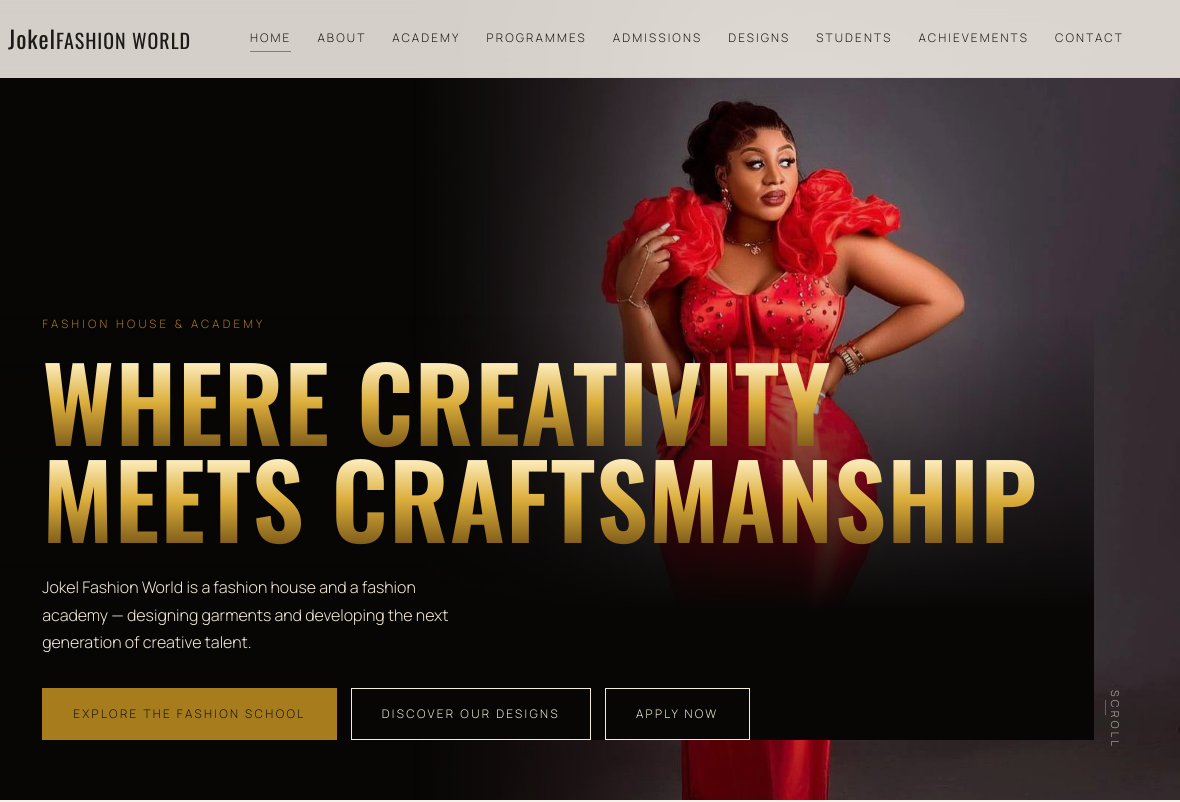
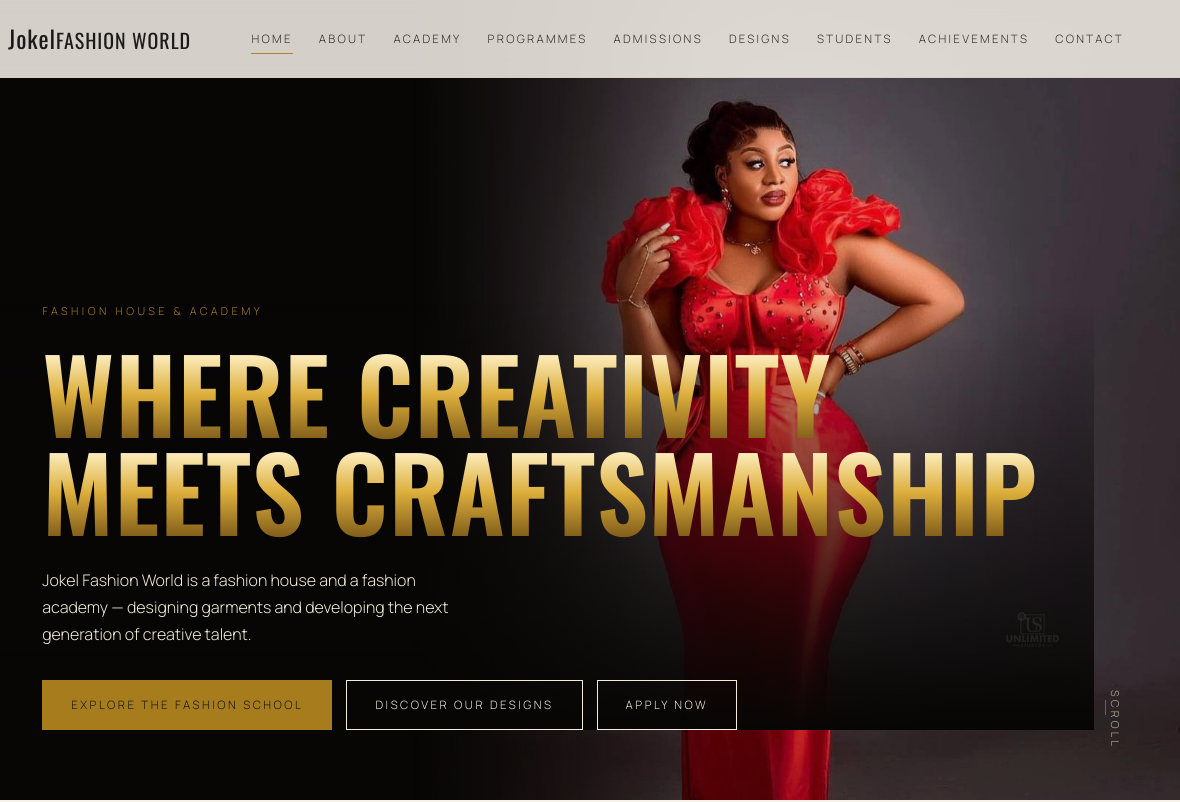
Before and after one commit to Jaytoobad/Jokel-Fashion-World, a website built with Vite: page index.html in a window 1280 px wide. Shown: the top 802 px of the page, 100-1280 px from the left. Built offline with nearby package versions, Linux system fonts and the light colour scheme.

Commit message:
feat: professional UI refinements — smoother hero reveals, polished nav/buttons, gallery hover lift, crossfade page transitions

```diff
--- a/src/main.js
+++ b/src/main.js
@@ -83,7 +83,7 @@ function route(){let p=location.pathname.replace(/^\/+|\/+$/g,'')||'home'; if(!R
 function go(){let h=route(); const want=h==='home'?'/':'/'+h; if(location.pathname!==want) history.replaceState(null,'',want+location.search); if(location.hash) history.replaceState(null,'',location.pathname+location.search); $("#m").innerHTML=R[h]();
   if(!$("#m").querySelector("h1")){$("#m").querySelector("h2")?.setAttribute("aria-level","1");$("#m").querySelector("h2")?.setAttribute("role","heading")}document.title=(h=="home"?"Jokel Fashion World — Fashion House & Academy":PAGES.find(p=>p[0]==h)[1]+" — Jokel Fashion World");
   document.querySelectorAll("nav a").forEach(a=>a.classList.toggle("on",a.dataset.p==h));
-  setMenu(false);scrollTo(0,0);if(!rm)$("#m").animate([{opacity:0,transform:"translateY(14px)"},{opacity:1,transform:"none"}],{duration:600,easing:"ease-out"});
+  setMenu(false);scrollTo(0,0);if(!rm){$("#m").style.opacity="0";$("#m").style.transform="translateY(12px)";requestAnimationFrame(()=>{$("#m").style.transition="all .7s cubic-bezier(.23,1,.32,1)";$("#m").style.opacity="1";$("#m").style.transform="translateY(0)";})}
   document.querySelectorAll(".rv").forEach(e=>io.observe(e.classList.contains("ph")?e.parentElement:e));document.querySelectorAll("video[data-amb]").forEach(v=>{v.controls=true; v.playsInline=true; v.preload=v.preload||'metadata'; v.dataset.amb="1"; if(!rm){ioV.observe(v);} });setupTileVideos(document);
   async function handleSubmit(form, endpoint, msgEl, successMsg) {
     const btn = form.querySelector('button[type="submit"]');
--- a/src/styles/main.css
+++ b/src/styles/main.css
@@ -9,6 +9,7 @@ html{scroll-padding-top:env(safe-area-inset-top,0px);scroll-behavior:smooth}
 *,*::before,*::after{box-sizing:inherit}
 
 body{margin:0;background:var(--bg);color:var(--ink);font:300 16px/1.7 var(--sans);overflow-x:hidden}
+main#m{position:relative;min-height:400px;transition:opacity .7s cubic-bezier(.23,1,.32,1),transform .7s cubic-bezier(.23,1,.32,1)}
 
 body::before{content:"";position:fixed;inset:0 0 auto;height:env(safe-area-inset-top,0px);background:var(--bg);z-index:60}
 
@@ -22,11 +23,11 @@ a{color:inherit;text-decoration:none}
 
 .w{max-width:1280px;margin:0 auto;padding:0 clamp(20px,5vw,56px)}
 
-.sec{padding:clamp(64px,10vw,140px) 0}
+.sec{padding:clamp(80px,12vw,160px) 0}
 
-.eye{font-size:.72rem;letter-spacing:.28em;text-transform:uppercase;color:var(--gold);margin-bottom:18px;display:block}
+.eye{font-size:.68rem;letter-spacing:.32em;text-transform:uppercase;color:var(--gold);margin-bottom:24px;display:block}
 
-p.lead{font-size:1.15rem;color:var(--mut);max-width:56ch}
+p.lead{font-size:1.1rem;color:var(--mut);max-width:60ch;line-height:1.6}
 
 header{position:fixed;top:env(safe-area-inset-top,0px);left:0;right:0;z-index:50;display:flex;justify-content:space-between;align-items:center;padding:18px clamp(20px,5vw,56px);background:color-mix(in srgb,var(--bg) 86%,transparent);backdrop-filter:blur(10px);border-bottom:1px solid var(--line)}
 
@@ -34,7 +35,7 @@ header{position:fixed;top:env(safe-area-inset-top,0px);left:0;right:0;z-index:50
 
 nav{display:flex;gap:26px}
 
-nav a{font-size:.74rem;letter-spacing:.18em;text-transform:uppercase;position:relative;padding:4px 0}
+nav a{font-size:.72rem;letter-spacing:.2em;text-transform:uppercase;position:relative;padding:6px 0;opacity:.9;transition:opacity .3s,color .3s}
 
 nav a::after{content:"";position:absolute;left:0;bottom:0;height:1px;width:100%;background:var(--gold);transform:scaleX(0);transform-origin:left;transition:transform .4s}
 
@@ -52,24 +53,23 @@ nav a:hover::after,nav a.on::after{transform:scaleX(1)}
 .logo,.burger{position:relative;z-index:2}
 header.open{background:transparent;border-color:transparent}
 header.open .logo,header.open .burger{color:var(--invt)}
-.btn{display:inline-block;padding:15px 30px;border:1px solid var(--ink);font-size:.74rem;letter-spacing:.2em;text-transform:uppercase;background:none;color:var(--ink);cursor:pointer;font-family:var(--sans);position:relative;overflow:hidden;transition:color .4s}
+.btn{display:inline-block;padding:14px 28px;border:1px solid var(--ink);font-size:.72rem;letter-spacing:.22em;text-transform:uppercase;background:none;color:var(--ink);cursor:pointer;font-family:var(--sans);position:relative;overflow:hidden;transition:color .4s}
 
-.btn::before{content:"";position:absolute;inset:0;background:var(--ink);transform:translateY(101%);transition:transform .4s;z-index:-1}
+.btn::before{content:"";position:absolute;inset:0;background:var(--ink);transform:translateY(101%);transition:transform .5s cubic-bezier(.23,1,.32,1);z-index:-1}
 
 .btn:hover{color:var(--bg)}.btn:hover::before{transform:none}
 
 .btn.g{background:var(--gold);border-color:var(--gold);color:#161513}.btn.g::before{background:var(--ink)}
-
 .row{display:flex;gap:14px;flex-wrap:wrap;margin-top:32px}
 
-.hero{min-height:100svh;display:grid;align-items:end;position:relative;background:var(--inv);color:var(--invt);overflow:hidden;padding:130px 0 60px}
+.hero{min-height:100svh;display:grid;align-items:end;position:relative;background:var(--inv);color:var(--invt);overflow:hidden;padding:120px 0 70px}
 
 .hero .ph{position:absolute;inset:-6% 0;opacity:.55}
 
 .hero .w{position:relative;z-index:1}
-.hero .w::before{content:"";position:absolute;inset:0;background:linear-gradient(to bottom,transparent 0%,var(--inv) 70%);z-index:-1}
+.hero .w::before{content:"";position:absolute;inset:0;background:linear-gradient(to bottom,transparent 0%,rgba(7,6,5,.6) 55%,var(--inv) 100%);z-index:-1}
 
-.hero .ln{display:block;overflow:hidden}.hero .ln span{display:inline-block;transform:translateY(105%);animation:up 1.2s .3s cubic-bezier(.2,.8,.2,1) forwards}
+.hero .ln{display:block;overflow:hidden}.hero .ln span{display:inline-block;transform:translateY(110%);animation:up 1.4s .4s cubic-bezier(.23,1,.32,1) forwards}
 
 .hero .ln:nth-child(2) span{animation-delay:.5s;font-style:italic;color:var(--gold)}
 
@@ -77,7 +77,7 @@ header.open .logo,header.open .burger{color:var(--invt)}
 
 .hero .btn.g{color:#161513;border-color:var(--gold)}
 
-.hero p{max-width:46ch;opacity:0;animation:fade 1.2s 1.1s forwards}
+.hero p{max-width:46ch;opacity:0;animation:fade 1.4s 1.2s forwards}
 
 .scr{position:absolute;right:clamp(20px,5vw,56px);bottom:50px;writing-mode:vertical-rl;font-size:.68rem;letter-spacing:.3em;text-transform:uppercase;opacity:.7}
 
@@ -104,11 +104,11 @@ header.open .logo,header.open .burger{color:var(--invt)}
 
 .mos{display:grid;grid-template-columns:repeat(12,1fr);gap:14px;margin-top:48px}
 
-.mos .t{cursor:pointer;min-height:240px;border:0;padding:0;font:inherit}
+.mos .t{cursor:pointer;min-height:240px;border:0;padding:0;font:inherit;transition:transform .3s ease}
 
 .mos .t .ph{position:absolute;inset:0;transition:transform 1.1s cubic-bezier(.2,.8,.2,1)}
 
-.mos .t{position:relative;overflow:hidden}.mos .t:hover .ph{transform:scale(1.07)}
+.mos .t{position:relative;overflow:hidden}.mos .t:hover{transform:translateY(-4px)}.mos .t:hover .ph{transform:scale(1.05)}
 
 .mos .t:nth-child(6n+1){grid-column:span 5;min-height:480px}.mos .t:nth-child(6n+2){grid-column:span 7}
 
@@ -148,7 +148,7 @@ dl{margin:0;display:grid;grid-template-columns:auto 1fr;gap:8px 22px;font-size:.
 
 form{display:grid;grid-template-columns:1fr 1fr;gap:22px;margin-top:30px}
 
-label{font-size:.7rem;letter-spacing:.18em;text-transform:uppercase;color:var(--mut);display:grid;gap:8px}
+label{font-size:.68rem;letter-spacing:.22em;text-transform:uppercase;color:var(--mut);display:grid;gap:6px}
 
 .f{grid-column:1/-1}
 
@@ -168,7 +168,7 @@ input:user-invalid,select:user-invalid,textarea:user-invalid{border-color:#b3412
 
 .lb p{position:absolute;bottom:calc(24px + env(safe-area-inset-bottom,0px));color:#f6f1e9;font-family:var(--serif);font-size:1.4rem;margin:0}
 
-footer{background:var(--inv);color:var(--invt);padding:80px 0 40px}
+footer{background:var(--inv);color:var(--invt);padding:100px 0 50px}
 
 footer .g4{display:grid;grid-template-columns:2fr 1fr 1fr;gap:40px}
 
```
